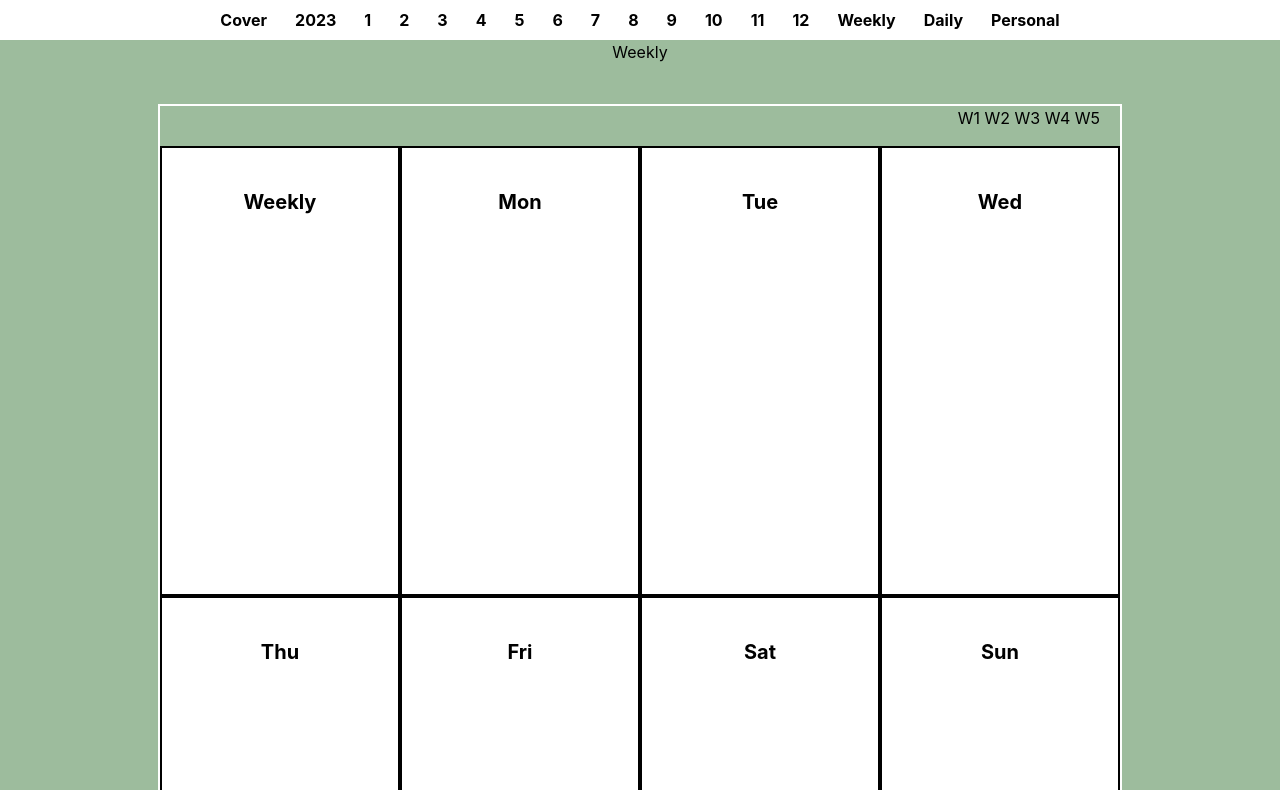
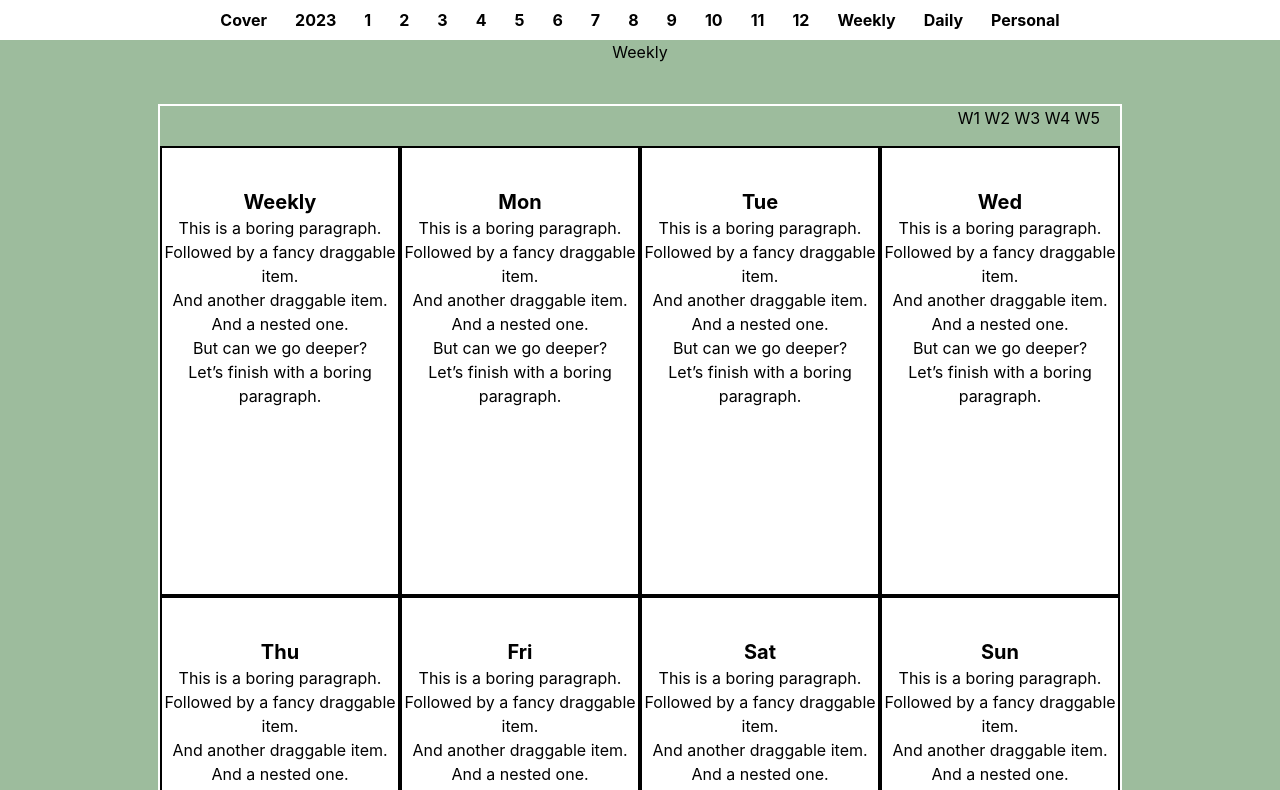
Before and after one commit to imfreeman1/diary-front, a Next.js app in the folder diary/: page /Weekly in a window 1280 px wide. Shown: the top 790 px of the page. Built offline with nearby package versions, Linux system fonts and the light colour scheme.

Commit message:
tiptap - draggable 사용

```diff
--- /dev/null
+++ b/diary/src/pages/Components/Weekly/DragHandle.jsx
@@ -0,0 +1,17 @@
+import React from "react";
+import { NodeViewContent, NodeViewWrapper } from "@tiptap/react";
+
+const DragHandle = () => {
+    return (
+      <NodeViewWrapper>
+        <div
+          contentEditable="false"
+          draggable="true"
+          data-drag-handle
+        />
+        <NodeViewContent/>
+      </NodeViewWrapper>
+    );
+  };
+
+export default DragHandle;
--- a/diary/src/pages/Components/Weekly/WeeklyDiaplay.jsx
+++ b/diary/src/pages/Components/Weekly/WeeklyDiaplay.jsx
@@ -1,10 +1,52 @@
 import React from 'react'
+import Paragraph from "@tiptap/extension-paragraph";
+import { useEditor, EditorContent, mergeAttributes, ReactNodeViewRenderer } from "@tiptap/react";
+import StarterKit from '@tiptap/starter-kit'
+import DragHandle from "./DragHandle";
+
+const CustomParagraph = Paragraph.extend({
+  draggable: true,
+  renderHTML({ HTMLAttributes }) {
+    return [
+      "p",
+      mergeAttributes(HTMLAttributes, { "data-type": "draggable-item" }),
+      0
+    ];
+  },
+  addNodeView() {
+    return ReactNodeViewRenderer(DragHandle);
+  }
+});
 
 const WeeklyDiaplay = ({day}) => {
+
+  const weekEditor = useEditor({
+        extensions: [
+          StarterKit,
+          CustomParagraph,
+        ],
+        content: `
+          <p>This is a boring paragraph.</p>
+          <div data-type="draggable-item">
+            <p>Followed by a fancy draggable item.</p>
+          </div>
+          <div data-type="draggable-item">
+            <p>And another draggable item.</p>
+            <div data-type="draggable-item">
+              <p>And a nested one.</p>
+              <div data-type="draggable-item">
+                <p>But can we go deeper?</p>
+              </div>
+            </div>
+          </div>
+          <p>Let’s finish with a boring paragraph.</p>
+        `,
+  })
+
   return (
     <div className='w-[240px] h-[450px] bg-white border-2 border-black border-solid'>
-        <div className='text-xl font-bold mt-10'>{day}
-        </div>
+        <div className='text-xl font-bold mt-10'>{day}</div>
+        <EditorContent editor={weekEditor}></EditorContent>
     </div>
   )
 }
--- a/diary/src/pages/Weekly.jsx
+++ b/diary/src/pages/Weekly.jsx
@@ -1,10 +1,11 @@
-import React from 'react'
+import React, { StrictMode } from 'react'
 import WeeklyDiaplay from './Components/Weekly/WeeklyDiaplay'
 
 const Weekly = () => {
     const days = ["Weekly", "Mon", "Tue", "Wed", "Thu", "Fri", "Sat", "Sun"]
 
   return (
+    <StrictMode>
     <div className='h-screen bg-[#9DBC9D] text-center'>Weekly
         <div className='w-fit h-fit border-2 border-white border-solid mt-10 mx-auto'>
             <div className='h-10 text-right mr-5'> W1 W2 W3 W4 W5 </div>
@@ -15,6 +16,7 @@ const Weekly = () => {
             </div>
         </div>
     </div>
+    </StrictMode>
   )
 }
 
```
